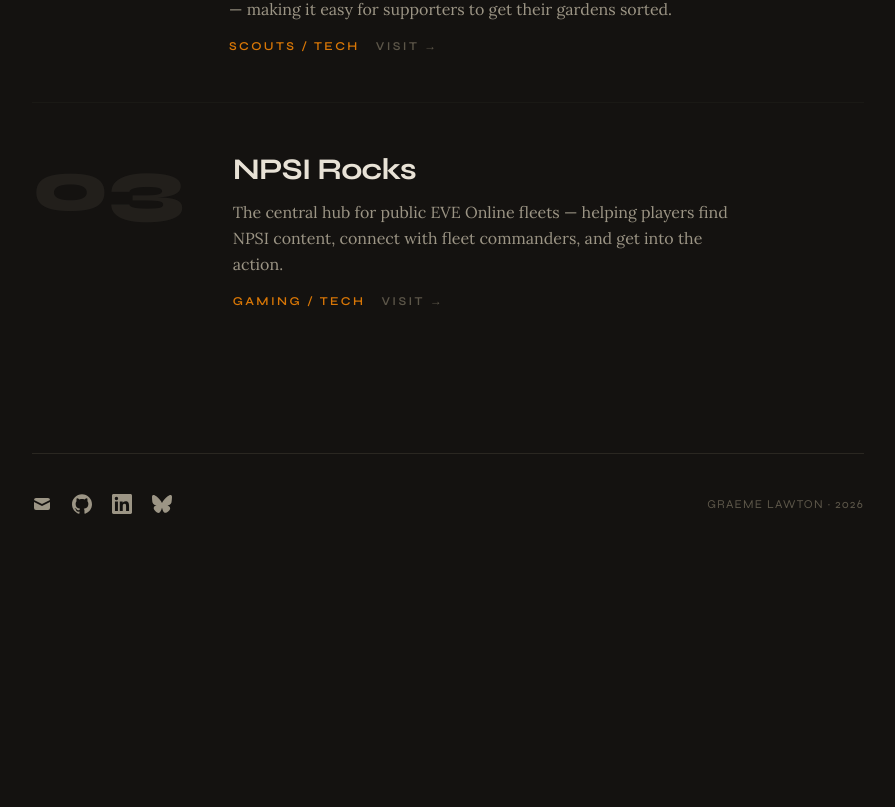
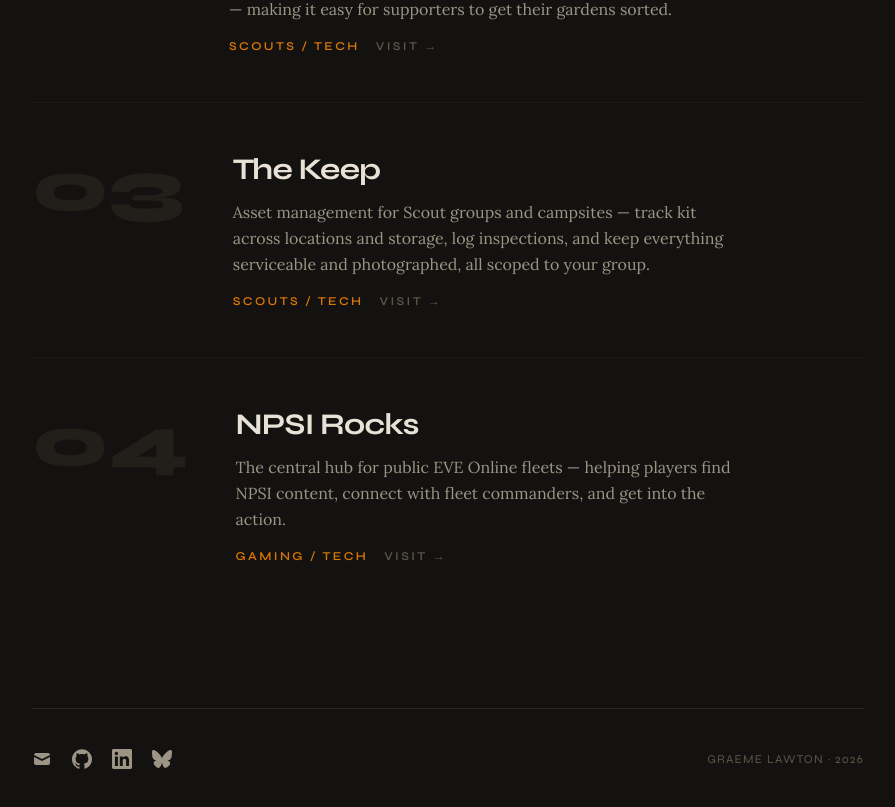
Before and after one commit to grim8634/alola, a Nuxt app: page /projects in a window 1280 px wide. Shown: the part 800-1607 px from the top of the page, without its empty margins (192-1087 px from the left). Before the commit the page ends 1362 px from the top, so only its background shows below. Built offline with nearby package versions, Linux system fonts and the light colour scheme.

Commit message:
feat(projects): add The Keep
Scout group / campsite asset management app (thekeep.siftworks.com).

Co-Authored-By: Claude Opus 4.8 (1M context) <noreply@anthropic.com>

```diff
--- a/app/pages/projects.vue
+++ b/app/pages/projects.vue
@@ -70,6 +70,12 @@ const projects = [
     url: 'https://plants.1hg.org/',
   },
   {
+    title: 'The Keep',
+    description: 'Asset management for Scout groups and campsites — track kit across locations and storage, log inspections, and keep everything serviceable and photographed, all scoped to your group.',
+    tag: 'Scouts / Tech',
+    url: 'https://thekeep.siftworks.com/',
+  },
+  {
     title: 'NPSI Rocks',
     description: 'The central hub for public EVE Online fleets — helping players find NPSI content, connect with fleet commanders, and get into the action.',
     tag: 'Gaming / Tech',
```
